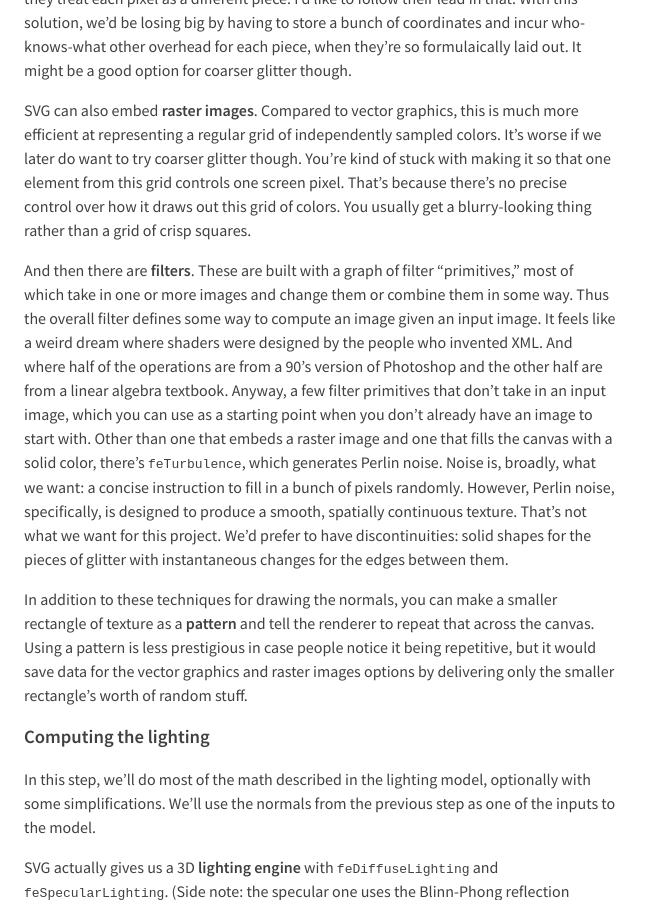
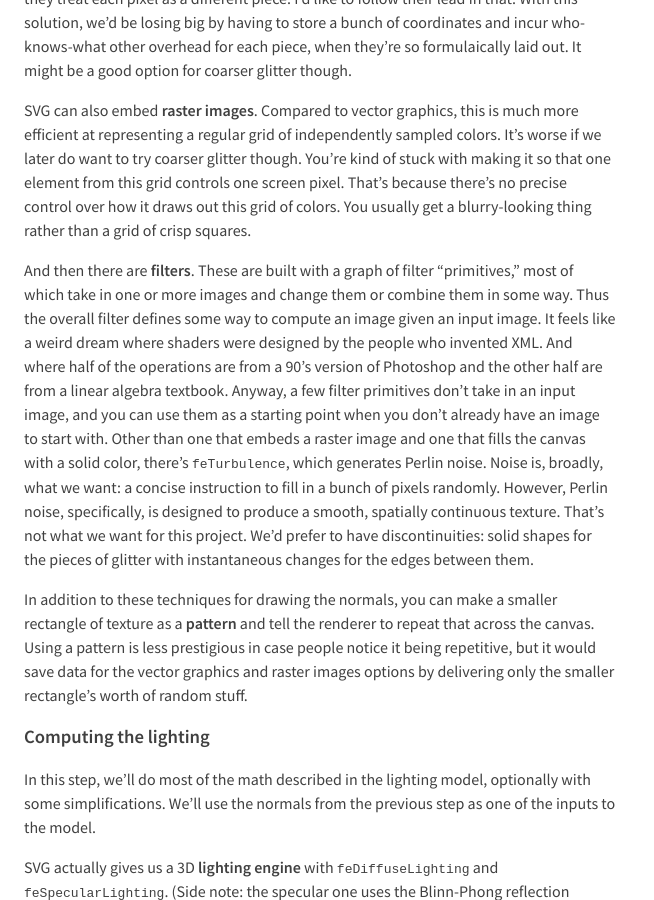
Before and after one commit to wh0/wh0.github.io, a Jekyll site: the page built from _posts/2021-04-25-glitter.md, in a window 1280 px wide and 900 px high, scrolled down 4762 px. Shown: the whole window, without its empty margins (0-654 px from the left). Built offline with Jekyll 4.4.1, drawn with Linux system fonts in a browser that asks for light colours.

Commit message:
Update 2021-04-25-glitter.md

```diff
--- a/_posts/2021-04-25-glitter.md
+++ b/_posts/2021-04-25-glitter.md
@@ -266,8 +266,8 @@ It feels like a weird dream where shaders were designed by the people who
 invented XML.
 And where half of the operations are from a 90's version of Photoshop and the
 other half are from a linear algebra textbook.
-Anyway, a few filter primitives that don't take in an input image, which you
-can use as a starting point when you don't already have an image to start with.
+Anyway, a few filter primitives don't take in an input image, and you can use
+them as a starting point when you don't already have an image to start with.
 Other than one that embeds a raster image and one that fills the canvas with a
 solid color, there's `feTurbulence`, which generates Perlin noise.
 Noise is, broadly, what we want: a concise instruction to fill in a bunch of
```
